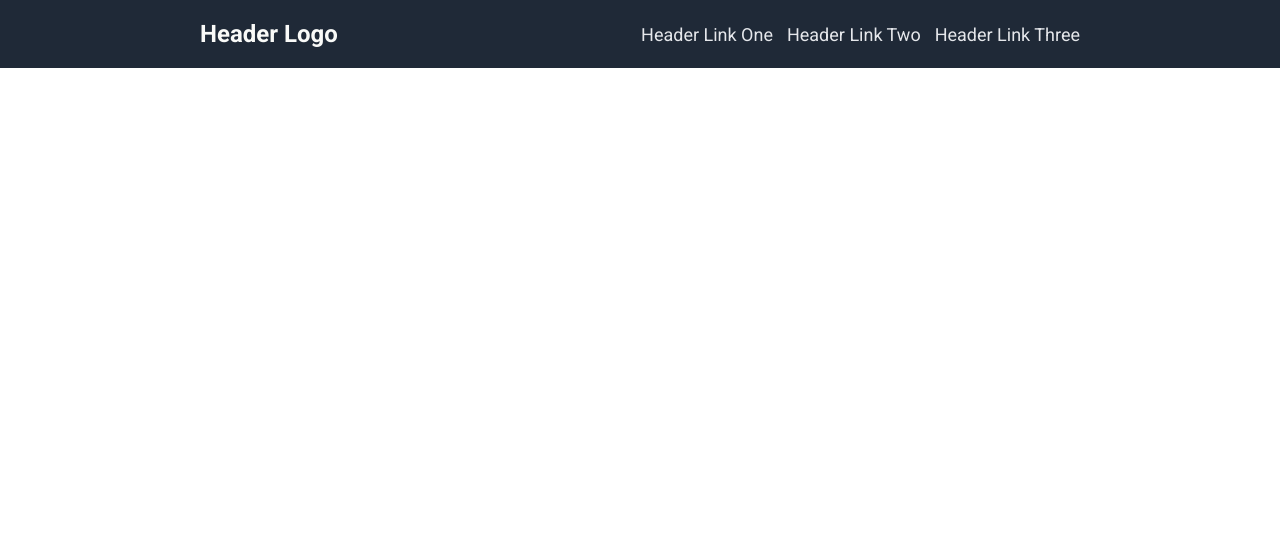
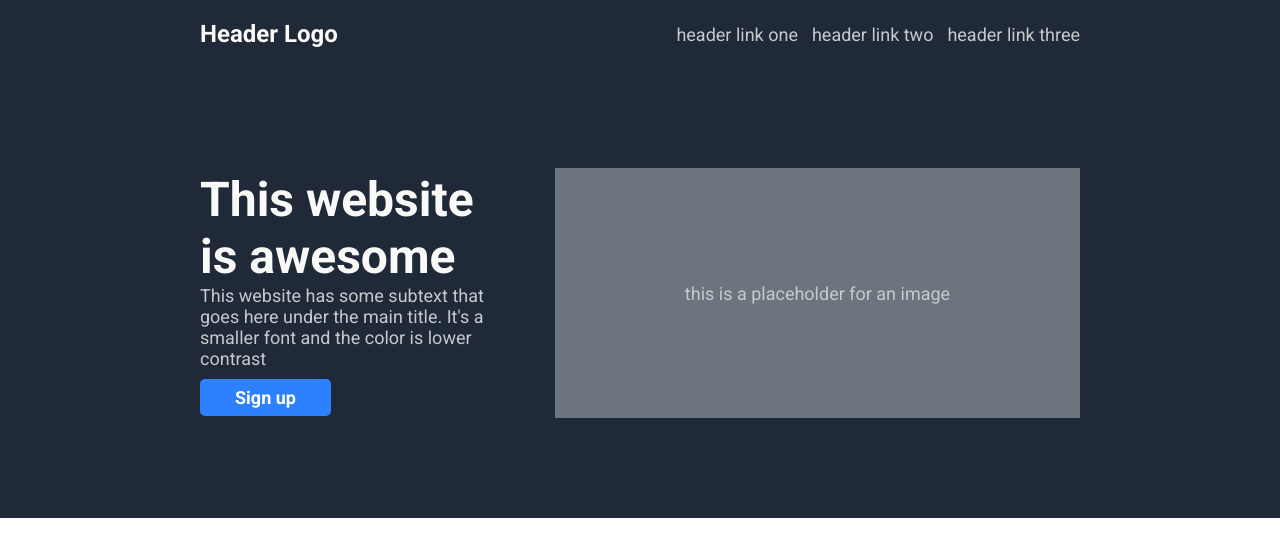
Before and after one commit to meistercodes/landingpage, a plain HTML site: page index.html in a window 1280 px wide. Drawn offline with Linux system fonts and the light colour scheme.

Commit message:
odin landing page

```diff
--- a/index.html
+++ b/index.html
@@ -14,9 +14,19 @@
                 <h1>Header Logo</h1>
             </div>
             <div class="topright">
-                <a href="#">Header Link One</a>
-                <a href="#">Header Link Two</a>
-                <a href="#">Header Link Three</a>
+                <a href="#">header link one</a>
+                <a href="#">header link two</a>
+                <a href="#">header link three</a>
+            </div>
+        </div>
+        <div class="headerbottom">
+            <div class="headerbtmleft">
+                <h1>This website is awesome</h1>
+                <p>This website has some subtext that goes here under the main title. It's a smaller font and the color is lower contrast</p>
+                <button class="signup">Sign up</button>
+            </div>
+            <div class="headerbtmright">
+                <div class="rightsquare"><p>this is a placeholder for an image</p></div>
             </div>
         </div>
     </header>
--- a/styles.css
+++ b/styles.css
@@ -21,7 +21,7 @@ header {
 .headertop a {
     margin-left: 10px;
     font-size: 18px;
-    color: #e5e7eb;
+    color: #C6C9CE;
     text-decoration: none;
 }
 
@@ -29,3 +29,45 @@ header {
     font-size: 24px;
     color: #f9faf8;
 }
+
+.headerbottom {
+    display: flex;
+    align-items: center;
+    padding: 100px 200px;
+}
+
+.headerbottom h1 {
+    font-size: 48px;
+    color: #f9faf8;
+}
+
+.headerbottom p {
+    font-size: 18px;
+}
+
+.headerbtmleft {
+    width: 450px;
+    color: #C6C9CE;
+}
+
+.signup {
+    background-color: rgb(45, 129, 255);
+    border: none;
+    padding: 8px 35px;
+    font-weight: bold;
+    font-size: 18px;
+    color: white;
+    border-radius: 5px;
+    margin-top: 10px;
+}
+
+.rightsquare {
+    display: flex;
+    align-items: center;
+    justify-content: center;
+    width: 525px;
+    height: 250px;
+    background-color:#6C747D;
+    margin-left: 70px;
+    color: #C6C9CE;
+}
```
